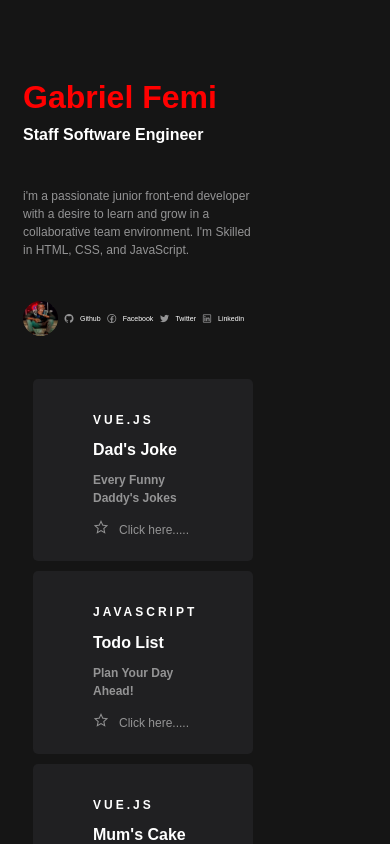
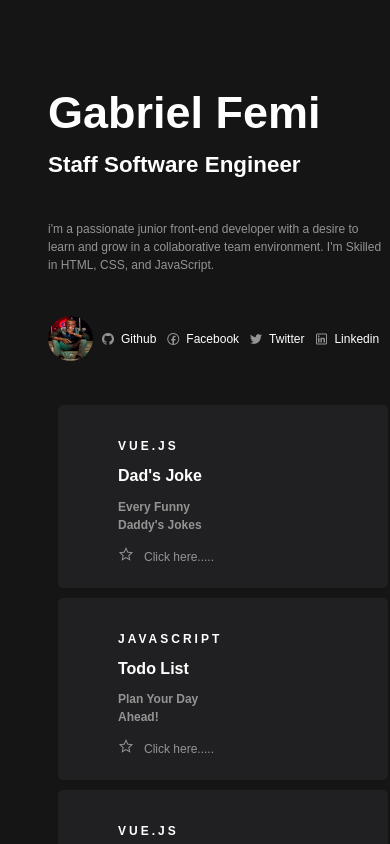
Before and after one commit to femigabriel/my-website, a Vue app: page / in a window 390 px wide. Built offline with nearby package versions, Linux system fonts and the light colour scheme; a web font is replaced by a local one.

Commit message:
responsive designs added

```diff
--- a/src/App.vue
+++ b/src/App.vue
@@ -59,7 +59,6 @@ export default {
 #app {
   margin-top: 60px;
   width: 100%;
-  /* flex-shrink: 0; */
 }
 
 *,
@@ -90,15 +89,8 @@ body {
   padding-right: 80px;
 }
 .project-work {
-  /* display: none; */
   overflow-y: auto;
   max-height: 100vh;
-}
-.resume {
-  /* display: ; */
-}
-.project-work::-webkit-scrollbar {
-  /* display: none; */
 }
 
 .projects {
@@ -109,12 +101,11 @@ body {
 }
 
 .project-flex {
-  /* display: none; */
   display: flex;
   width: 600px;
 }
 
-@media only screen and (max-width: 768px) {
+@media (max-width: 320px) {
   body {
     overflow-x: hidden;
   }
@@ -135,7 +126,10 @@ body {
     display: block;
   }
 }
-@media (max-width: 480px) {
+@media (max-width: 380px) {
+  body {
+    overflow-x: hidden;
+  }
   .app {
     margin-left: auto;
     margin-right: auto;
@@ -143,6 +137,54 @@ body {
     padding-right: 15px;
     overflow-x: hidden;
     display: block;
+    overflow-y: auto;
+    max-height: 100vh;
+  }
+  .projects {
+    display: block;
+  }
+  .project-flex {
+    display: block;
+  }
+}
+
+@media (max-width: 480px) {
+  body {
+    overflow-x: hidden;
+  }
+  .app {
+    margin-left: auto;
+    margin-right: auto;
+    padding-left: 25px;
+    padding-right: 25px;
+    overflow-x: hidden;
+    display: block;
+    overflow-y: auto;
+    max-height: 100vh;
+  }
+  .projects {
+    display: block;
+  }
+  .project-flex {
+    display: block;
+  }
+}
+@media (max-width: 820px) {
+  .app {
+    margin-left: auto;
+    margin-right: auto;
+    padding-left: 40px;
+    padding-right: 40px;
+    overflow-x: hidden;
+    display: block;
+    overflow-y: auto;
+    max-height: 100vh;
+  }
+  .projects {
+    display: flex;
+  }
+  .project-flex {
+    display: flex;
   }
 }
 .profile {
@@ -158,6 +200,4 @@ span {
   display: flex;
   margin: 10px 15px;
 }
-@media (min-width: 45rem) {
-}
 </style>
--- a/src/components/Profile.vue
+++ b/src/components/Profile.vue
@@ -108,15 +108,19 @@ h2 {
   width: 30em;
   font-size: 14px;
 }
-@media (max-width: 920px){
+@media (max-width: 480px) {
   .profile-name h1 {
     font-size: 45px;
     margin-bottom: 10px;
-    color: red;
-
+  }
+}
+@media (max-width: 480px) {
+  .profile-name h1 {
+    font-size: 45px;
+    margin-bottom: 10px;
   }
   .profile-name h2 {
-    font-size: 1.3em;
+    font-size: 1.4em;
     margin-bottom: 32px;
     width: 18em;
   }
@@ -126,14 +130,14 @@ h2 {
   }
   .about p {
     line-height: 1.5;
-    width: 32em;
+    width: 28em;
     font-size: 12px;
     padding-bottom: 20px;
   }
   .profile-pics {
   }
 }
-@media only screen and (max-width: 768px) {
+@media only screen and (max-width: 320px) {
   .profile {
     display: flex;
     flex-direction: column;
@@ -163,6 +167,8 @@ h2 {
   }
   .profile-pics {
   }
+}
+@media only screen and (max-width: 320px) {
 }
 .about span {
   color: rgb(255, 255, 255);
@@ -231,7 +237,6 @@ li {
   font-size: 14px;
   margin: 15px 0px;
   text-decoration: none;
-
 }
 .lab {
   font-size: 24px;
@@ -242,26 +247,48 @@ img {
   height: 55px;
   border-radius: 50%;
 }
-@media (max-width: 680px) {
+@media (max-width: 320px) {
   .lab {
     font-size: 12px;
-     margin-bottom: 5px;
+    margin-bottom: 5px;
   }
   .socials {
     padding: 2px 0px;
   }
   .socials a {
     font-size: 7px;
-     margin-top: 12px;
+    margin-top: 12px;
   }
 
   .profile-pics {
     padding-bottom: 20px;
   }
   img {
-  width: 35px;
-  height: 35px;
-  border-radius: 50%;
+    width: 35px;
+    height: 35px;
+    border-radius: 50%;
+  }
 }
+@media (max-width: 480px) {
+  .lab {
+    font-size: 16px;
+    margin-bottom: 5px;
+  }
+  .socials {
+    padding: 5px 2px;
+  }
+  .socials a {
+    font-size: 12px;
+    margin-top: 12px;
+  }
+
+  .profile-pics {
+    padding-bottom: 20px;
+  }
+  img {
+    width: 45px;
+    height: 45px;
+    border-radius: 50%;
+  }
 }
 </style>
--- a/src/components/ProjectFlex.vue
+++ b/src/components/ProjectFlex.vue
@@ -178,7 +178,7 @@ export default {
 .main p {
   font-size: 18px;
 }
-@media only screen and (max-width: 768px) {
+@media only screen and (max-width: 320px) {
   .projects {
     line-height: 1;
   }
@@ -209,4 +209,31 @@ export default {
     font-size: 16px;
   }
 }
+@media (max-width: 480px) {
+  .projects {
+    line-height: 1;
+  }
+
+  .project-box {
+       width: 330px;
+       height: 28vh;
+  }
+  .rating a {
+    font-size: 12px;
+  }
+  .project-box h2 {
+    font-size: 16px;
+  }
+  .project-box h3 {
+    font-size: 12px;
+  }
+  .project-box p {
+    line-height: 1.5;
+    font-size: 12px;
+    width: 10em;
+  }
+  .lar {
+    font-size: 16px;
+  }
+}
 </style>
--- a/src/components/ProjectGrid.vue
+++ b/src/components/ProjectGrid.vue
@@ -59,7 +59,7 @@ export default {
           status: "Online",
           framework: "JAVASCRIPT",
           title: "Listing Resturant ",
-          description: "Book your returant ahead anywhere in the world.",
+          description: "Resturants around the world",
           url: "https://loving-shaw-867970.netlify.app/",
           video: "Click here.....",
           slides: "Slides",
@@ -169,16 +169,11 @@ export default {
   color: rgb(148, 148, 149);
   font-size: 24px;
 }
-@media only screen and (max-width: 768px) {
+@media only screen and (max-width: 320px) {
   .projects {
     line-height: 1;
   }
-  .content {
-    /* margin: 20px 30px; */
-  }
-  /* .project-box {
-    width: 10px;
-  } */
+
   .project-box {
     width: 220px;
   }
@@ -200,4 +195,31 @@ export default {
     font-size: 16px;
   }
 }
+@media only screen and (max-width: 480px) {
+  .projects {
+    line-height: 1;
+  }
+
+  .project-box {
+    width: 330px;
+    height: 28vh;
+  }
+  .rating a {
+    font-size: 12px;
+  }
+  .project-box h2 {
+    font-size: 16px;
+  }
+  .project-box h3 {
+    font-size: 12px;
+  }
+  .project-box p {
+    line-height: 1.5;
+    font-size: 12px;
+    width: 10em;
+  }
+  .lar {
+    font-size: 16px;
+  }
+}
 </style>
--- a/src/components/Projects.vue
+++ b/src/components/Projects.vue
@@ -135,7 +135,7 @@ export default {
   font-size: 20px;
   color: rgb(148, 148, 149);
 }
-@media only screen and (max-width: 768px) {
+@media only screen and (max-width: 320px) {
   .projects {
     line-height: 1;
   }
@@ -166,4 +166,30 @@ export default {
     font-size: 16px;
   }
 }
+@media only screen and (max-width: 480px) {
+  .projects {
+    line-height: 1;
+  }
+
+  .project-box {
+    width: 330px;
+  }
+  .rating a {
+    font-size: 12px;
+  }
+  .project-box h2 {
+    font-size: 16px;
+  }
+  .project-box h3 {
+    font-size: 12px;
+  }
+  .project-box p {
+    line-height: 1.5;
+    font-size: 12px;
+    width: 10em;
+  }
+  .lar {
+    font-size: 16px;
+  }
+}
 </style>
```
